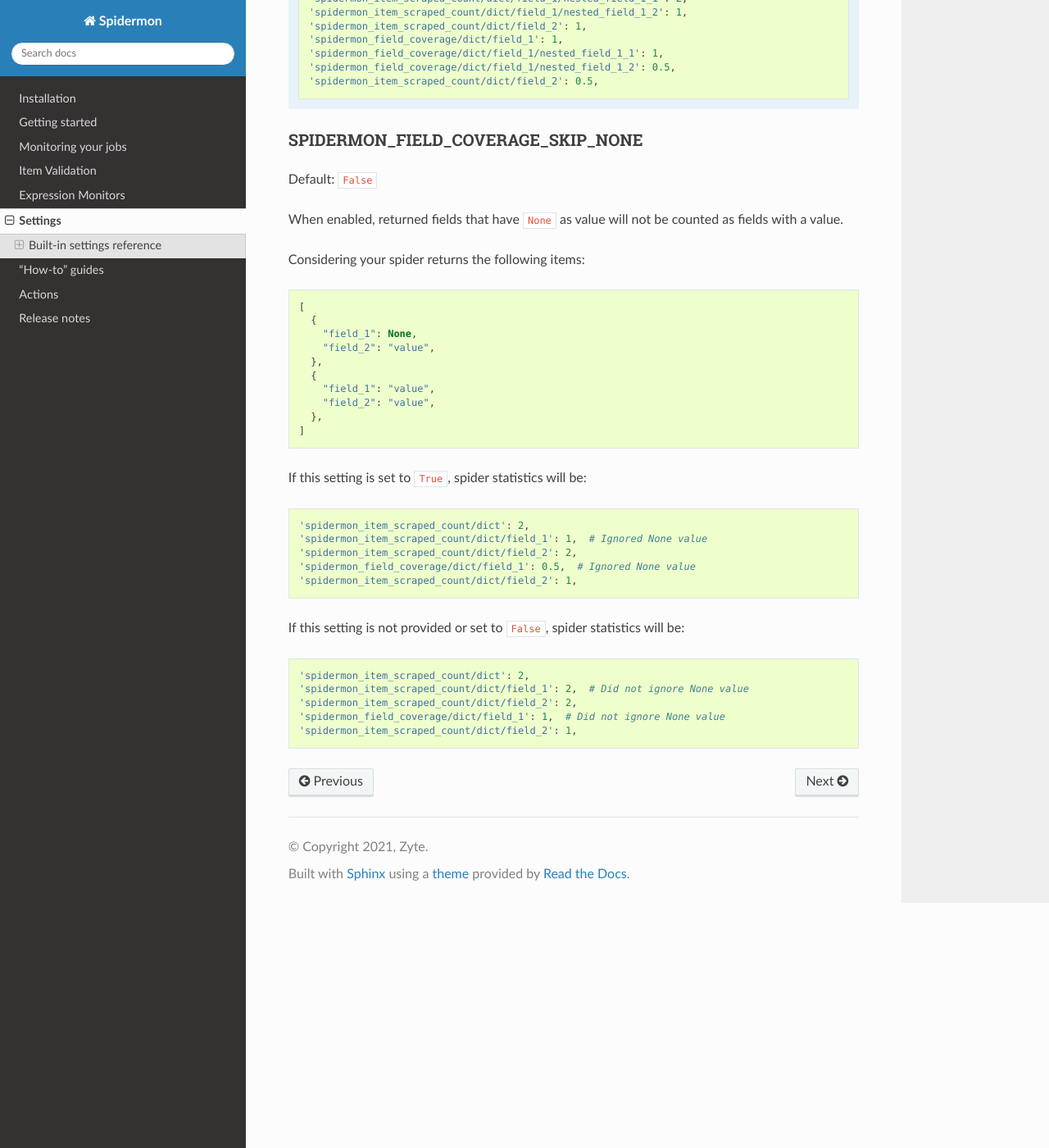
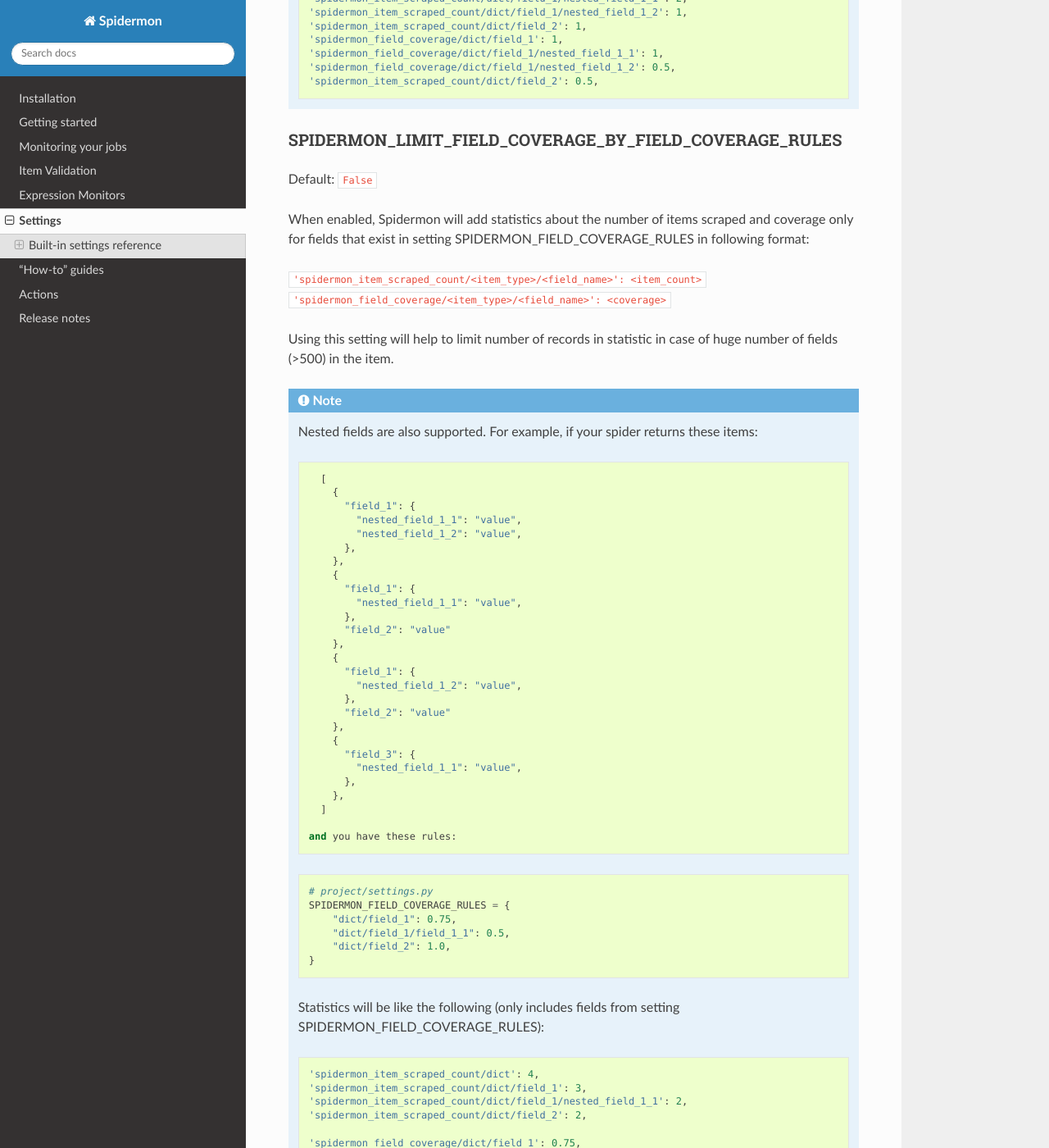
Before and after one commit to scrapinghub/spidermon, a Sphinx documentation site: the page built from docs/source/settings.rst, in a window 1280 px wide and 1400 px high, scrolled down 2849 px. Shown: the whole window at 82% size. Built offline with Sphinx 7.4.7 and the Read the Docs theme 2.0.0, drawn with Linux system fonts in a browser that asks for light colours; some of the changed text lies outside the part shown.

Commit message:
[readme] add description for the new setting

```diff
--- a/docs/source/settings.rst
+++ b/docs/source/settings.rst
@@ -142,6 +142,76 @@ field following this format:
       'spidermon_field_coverage/dict/field_1/nested_field_1_2': 0.5,
       'spidermon_item_scraped_count/dict/field_2': 0.5,
 
+SPIDERMON_LIMIT_FIELD_COVERAGE_BY_FIELD_COVERAGE_RULES
+----------------------------
+Default: ``False``
+
+When enabled, Spidermon will add statistics about the number of items scraped and coverage only for fields that
+exist in setting SPIDERMON_FIELD_COVERAGE_RULES in following format:
+
+``'spidermon_item_scraped_count/<item_type>/<field_name>': <item_count>``
+``'spidermon_field_coverage/<item_type>/<field_name>': <coverage>``
+
+Using this setting will help to limit number of records in statistic in case of huge number of fields (>500)
+in the item.
+
+.. note::
+
+   Nested fields are also supported. For example, if your spider returns these items:
+
+   .. code-block:: python
+
+      [
+        {
+          "field_1": {
+            "nested_field_1_1": "value",
+            "nested_field_1_2": "value",
+          },
+        },
+        {
+          "field_1": {
+            "nested_field_1_1": "value",
+          },
+          "field_2": "value"
+        },
+        {
+          "field_1": {
+            "nested_field_1_2": "value",
+          },
+          "field_2": "value"
+        },
+        {
+          "field_3": {
+            "nested_field_1_1": "value",
+          },
+        },
+      ]
+
+    and you have these rules:
+
+   .. code-block:: python
+
+    # project/settings.py
+    SPIDERMON_FIELD_COVERAGE_RULES = {
+        "dict/field_1": 0.75,
+        "dict/field_1/field_1_1": 0.5,
+        "dict/field_2": 1.0,
+    }
+
+
+   Statistics will be like the following (only includes fields from setting SPIDERMON_FIELD_COVERAGE_RULES):
+
+   .. code-block:: python
+
+      'spidermon_item_scraped_count/dict': 4,
+      'spidermon_item_scraped_count/dict/field_1': 3,
+      'spidermon_item_scraped_count/dict/field_1/nested_field_1_1': 2,
+      'spidermon_item_scraped_count/dict/field_2': 2,
+
+      'spidermon_field_coverage/dict/field_1': 0.75,
+      'spidermon_field_coverage/dict/field_1/nested_field_1_1': 0.5,
+      'spidermon_item_scraped_count/dict/field_2': 0.5,
+
 SPIDERMON_FIELD_COVERAGE_SKIP_NONE
 ----------------------------------
 Default: ``False``
```
